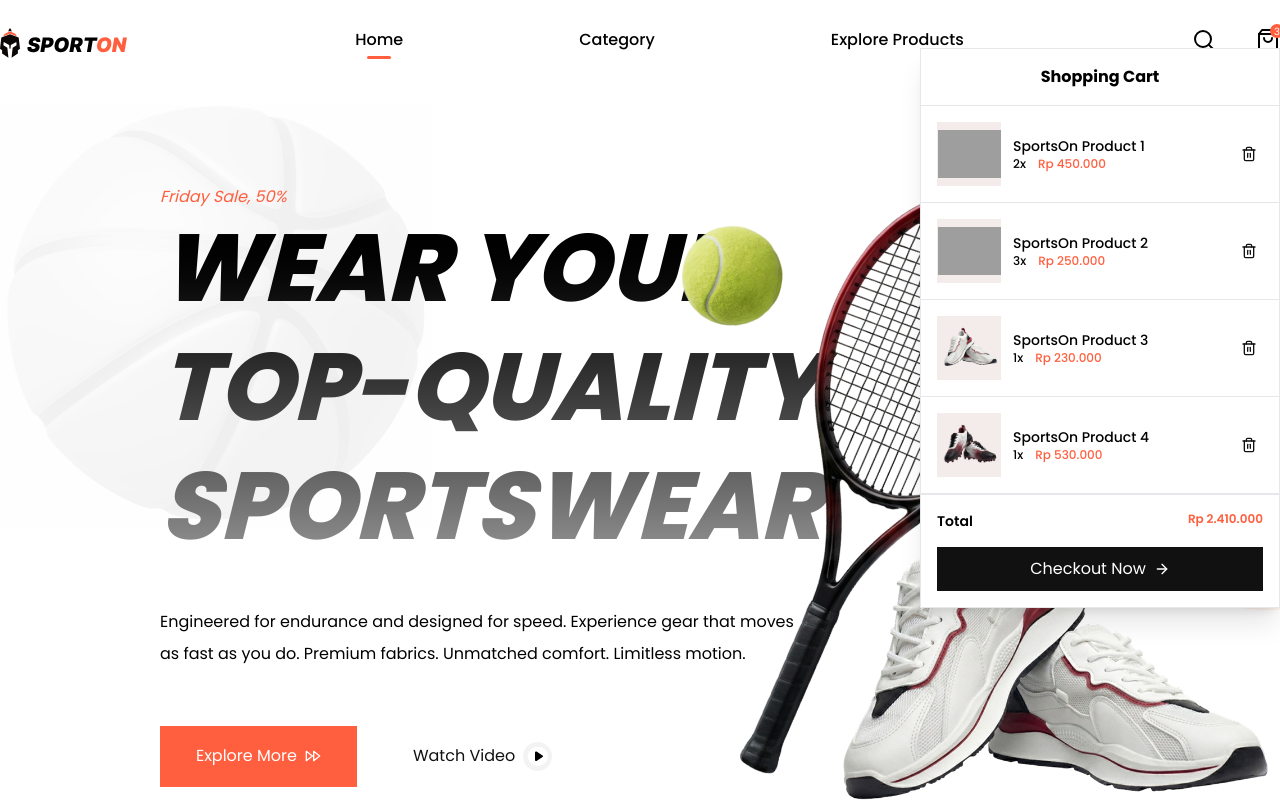
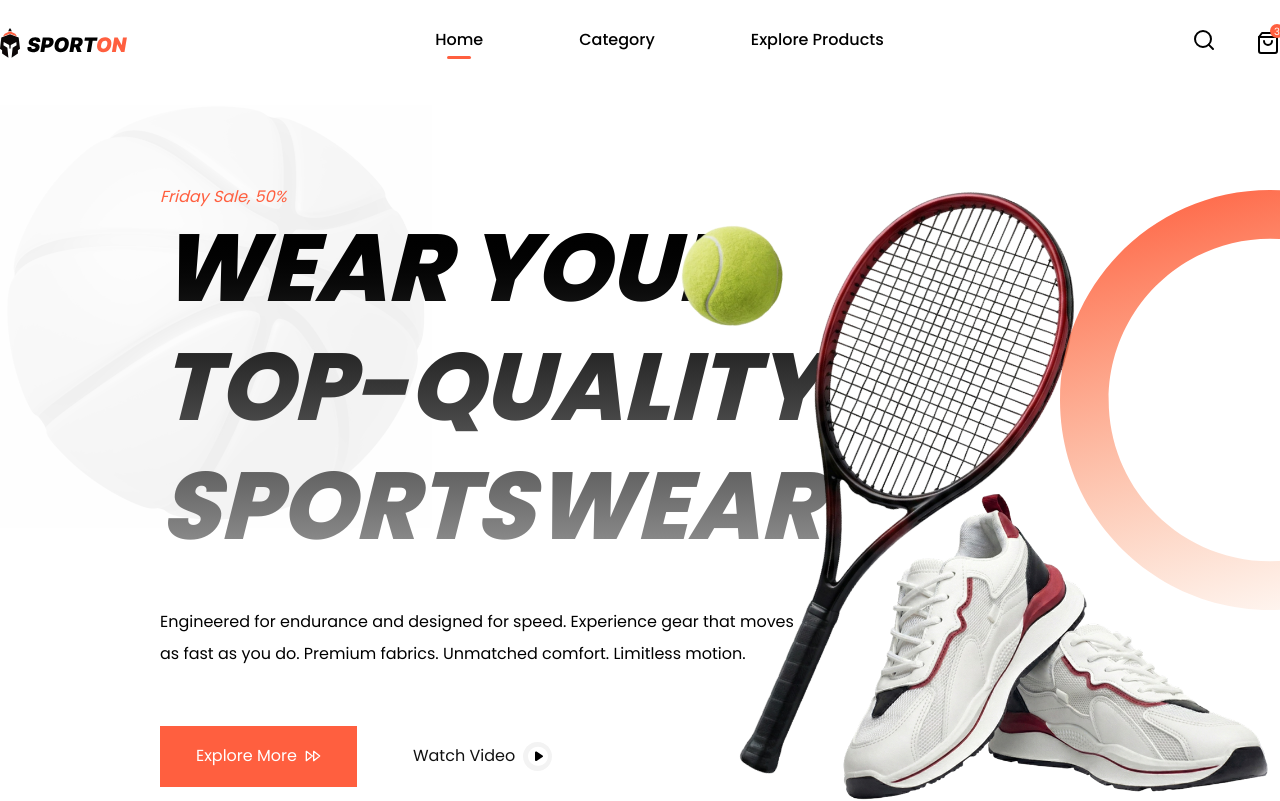
Before and after one commit to Rosyad-Gresik/sporton-fe-vercel-deploy, a Next.js app: page / in a window 1280 px wide. Shown: the top 801 px of the page. Built offline with nearby package versions, Linux system fonts and the light colour scheme; grey boxes are pictures that could not be loaded.

Commit message:
Update header.tsx

```diff
--- a/app/(landing)/components/layouts/header.tsx
+++ b/app/(landing)/components/layouts/header.tsx
@@ -1,32 +1,47 @@
-import Image from "next/image"
+"use client";
+
+import Image from "next/image";
 import Link from "next/link";
 import { FiSearch, FiShoppingBag } from "react-icons/fi";
 import CartPopup from "../ui/cart-popup";
+import { useState } from "react";
 
 const Header = () => {
+  const [isCartPopupOpen, setIsCartPopupOpen] = useState(false);
+
   return (
     <header>
       <div className="flex justify-between gap-10 container mx-auto py-7">
+        <Link href="/">
           <Image
-                    src="/images/Logo.svg"
-                    alt="SportOn Logo"
+            src="/images/logo.svg"
+            alt="sporton logo"
             width={127}
             height={30}
           />
-                <nav className="flex gap-44 font-medium">
-                    <Link href="#" className="relative after:content-[''] after:block after:bg-primary after:rounded-full after:h-[3px] after:w-1/2 after:absolute after:left-1/2 after:-translate-x-1/2 after:translate-y-1">Home</Link>
+        </Link>
+        <nav className="flex gap-24 font-medium">
+          <Link
+            href="#"
+            className="relative after:content-[''] after:block after:bg-primary after:rounded-full after:h-[3px] after:w-1/2 after:absolute after:left-1/2 after:-translate-x-1/2 after:translate-y-1"
+          >
+            Home
+          </Link>
           <Link href="#">Category</Link>
           <Link href="#">Explore Products</Link>
         </nav>
-                <div className="flex gap-10">
+        <div className="relative flex gap-10">
           <FiSearch size={24} />
-                    <div className="relative">
+          <button
+            className="relative cursor-pointer"
+            onClick={() => setIsCartPopupOpen(!isCartPopupOpen)}
+          >
             <FiShoppingBag size={24} />
             <div className="bg-primary rounded-full w-3.5 h-3.5 absolute -top-1 -right-1 text-[10px] text-white text-center">
               3
             </div>
-                    </div>
-                    <CartPopup />
+          </button>
+          {isCartPopupOpen && <CartPopup />}
         </div>
       </div>
     </header>
```
Lines whose indentation alone changed are shown as unchanged.
